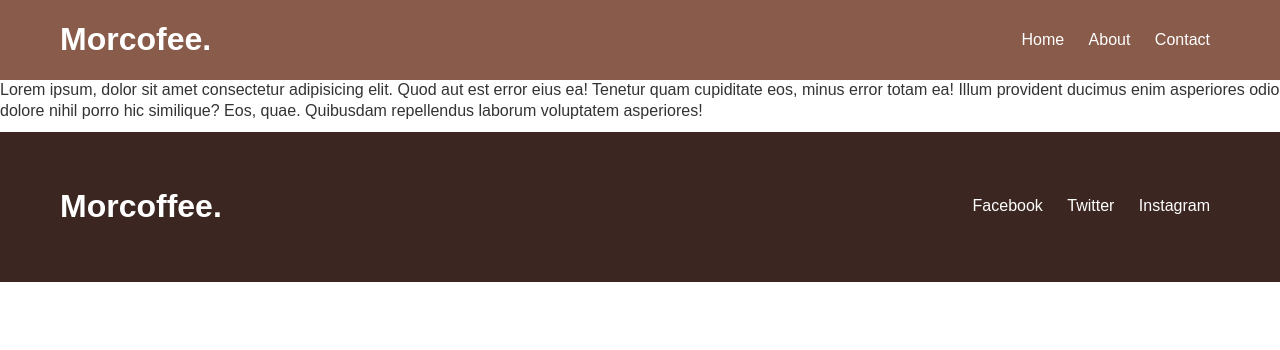
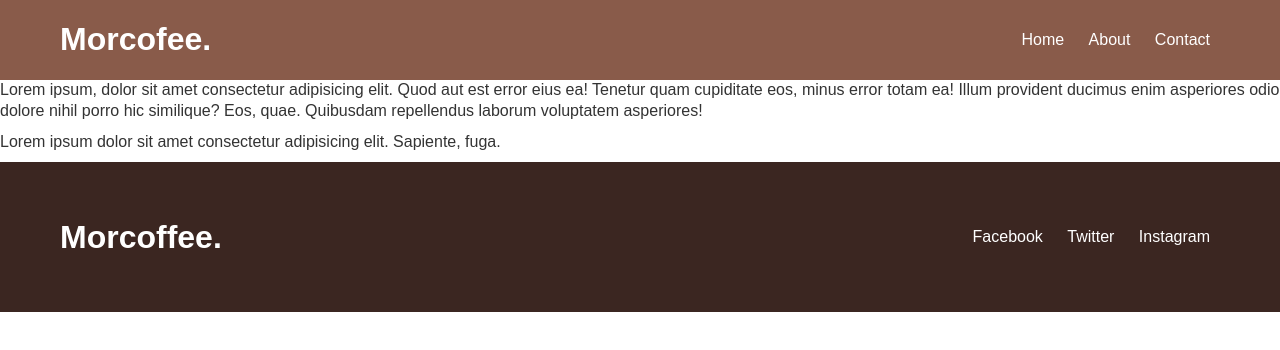
Before and after one commit to corzoa/project, a plain HTML site: page index.html in a window 1280 px wide. Drawn offline with Linux system fonts and the light colour scheme.

Commit message:
Se agrego un nuevo parrafo de contribucion

```diff
--- a/index.html
+++ b/index.html
@@ -26,6 +26,7 @@
     <p>Lorem ipsum, dolor sit amet consectetur adipisicing elit. Quod aut est error eius ea! Tenetur quam cupiditate
         eos, minus error totam ea! Illum provident ducimus enim asperiores odio dolore nihil porro hic similique? Eos,
         quae. Quibusdam repellendus laborum voluptatem asperiores!</p>
+        <p>Lorem ipsum dolor sit amet consectetur adipisicing elit. Sapiente, fuga.</p>
 
     <footer class="footer">
         <div class="container footer__flex">
```
